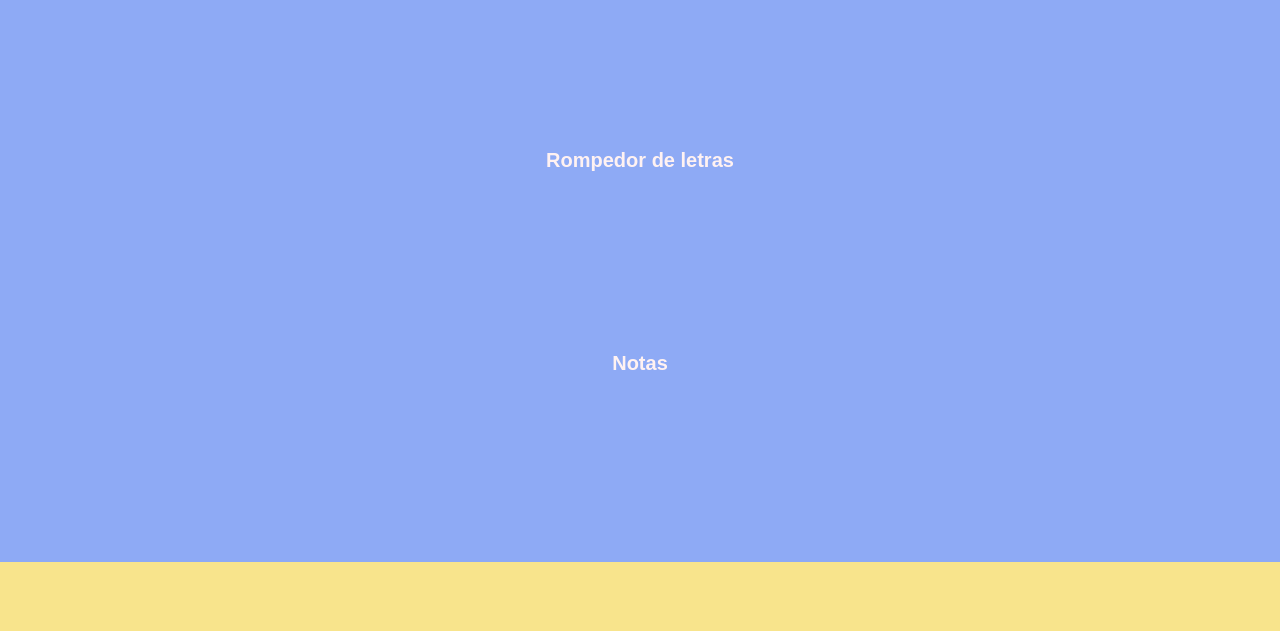
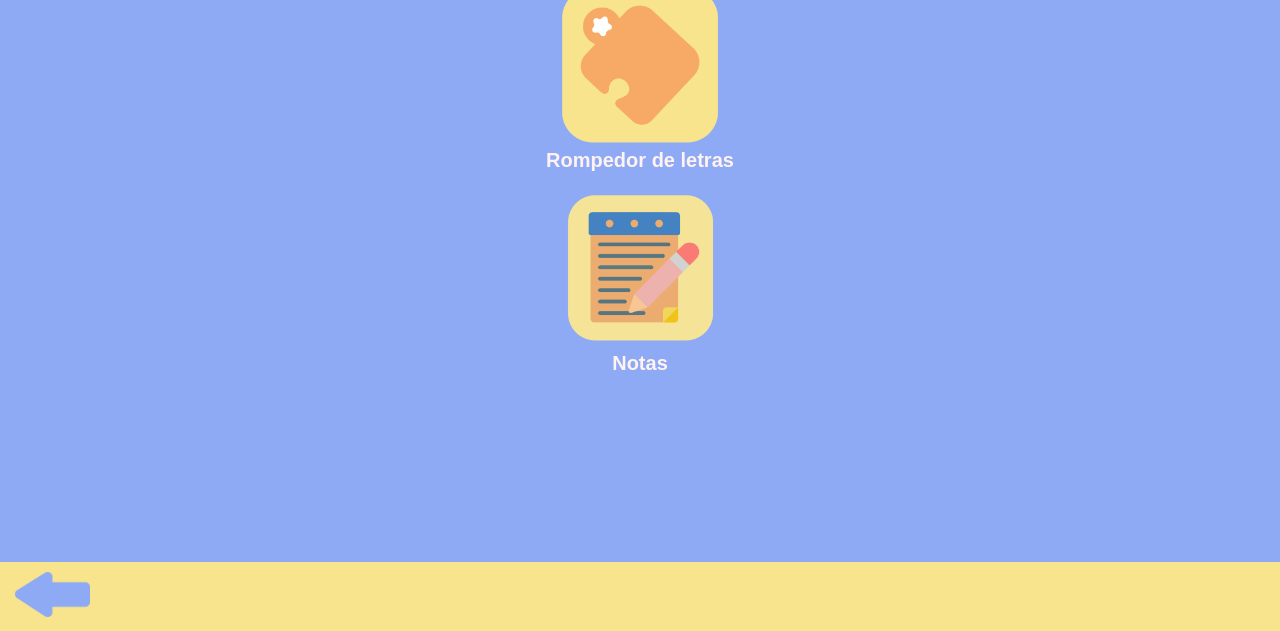
Before and after one commit to Edu4rd02/prueba_sitio, a plain HTML site: page index.html in a window 1280 px wide. Shown: the part 169-800 px from the top of the page. Drawn offline with Linux system fonts and the light colour scheme; files that its build step writes are made by us from their sources.

Commit message:
Obrigado deus

```diff
--- a/index.html
+++ b/index.html
@@ -3,8 +3,8 @@
 <head>
     <meta charset="UTF-8">
     <meta name="viewport" content="width=device-width, initial-scale=1.0">
-    <link rel="stylesheet" href="/CSS/base.css"> <!--This will change for the future-->
-    <link rel="stylesheet" href="/CSS/interfaz_menu.css">
+    <link rel="stylesheet" href="base.css"> <!--This will change for the future-->
+    <link rel="stylesheet" href="interfaz_menu.css">
     <!-- <link href="https://cdn.jsdelivr.net/npm/bootstrap@5.3.3/dist/css/bootstrap.min.css" rel="stylesheet" integrity="sha384-QWTKZyjpPEjISv5WaRU9OFeRpok6YctnYmDr5pNlyT2bRjXh0JMhjY6hW+ALEwIH" crossorigin="anonymous"> -->
     <title>Document</title>
 </head>
--- a/interfaz_menu.css
+++ b/interfaz_menu.css
@@ -37,7 +37,7 @@ main {
     color: #8EAAF5;
 }
 .btnLetters{
-    background-image: url('/resources/lettersLogo.png');
+    background-image: url('lettersLogo.png');
     background-color: #8EAAF5;
     background-size: 100% 100%; /* Ajusta el tamaño del icono */
     border: none;
@@ -46,7 +46,7 @@ main {
     cursor: pointer;
 }
 .btnNotes{
-    background-image: url('/resources/notepadLogo.png');
+    background-image: url('notepadLogo.png');
     background-color: #8EAAF5;
     background-size: 100% 100%; /* Ajusta el tamaño del icono */
     border: none;
@@ -55,7 +55,7 @@ main {
     cursor: pointer;
 }
 .btnBack{
-    background-image: url('/resources/backImage.png');
+    background-image: url('backImage.png');
     background-color: #F8E48C;
     background-size: 100% 100%; /* Ajusta el tamaño del icono */
     background-repeat: no-repeat;
```
